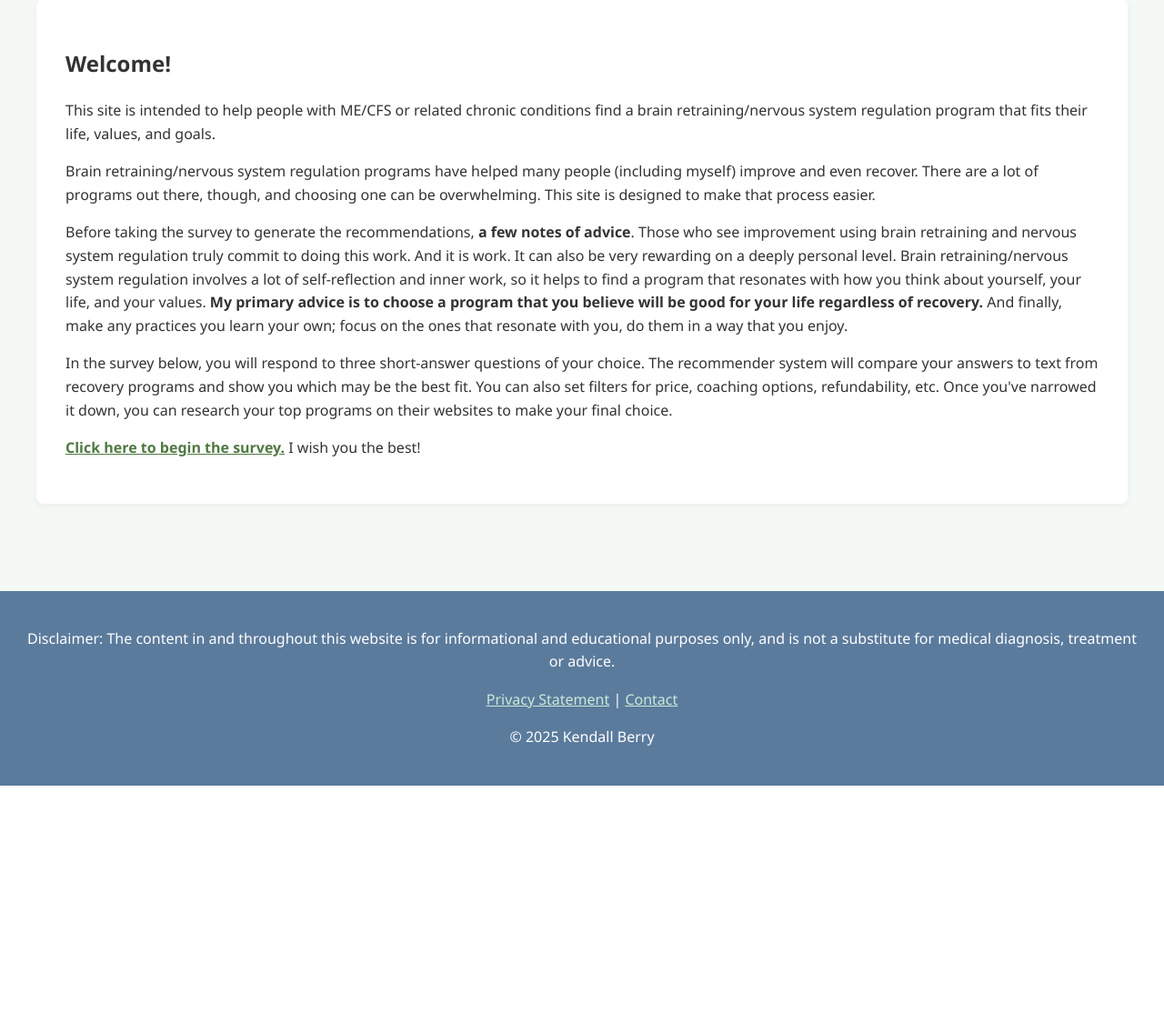
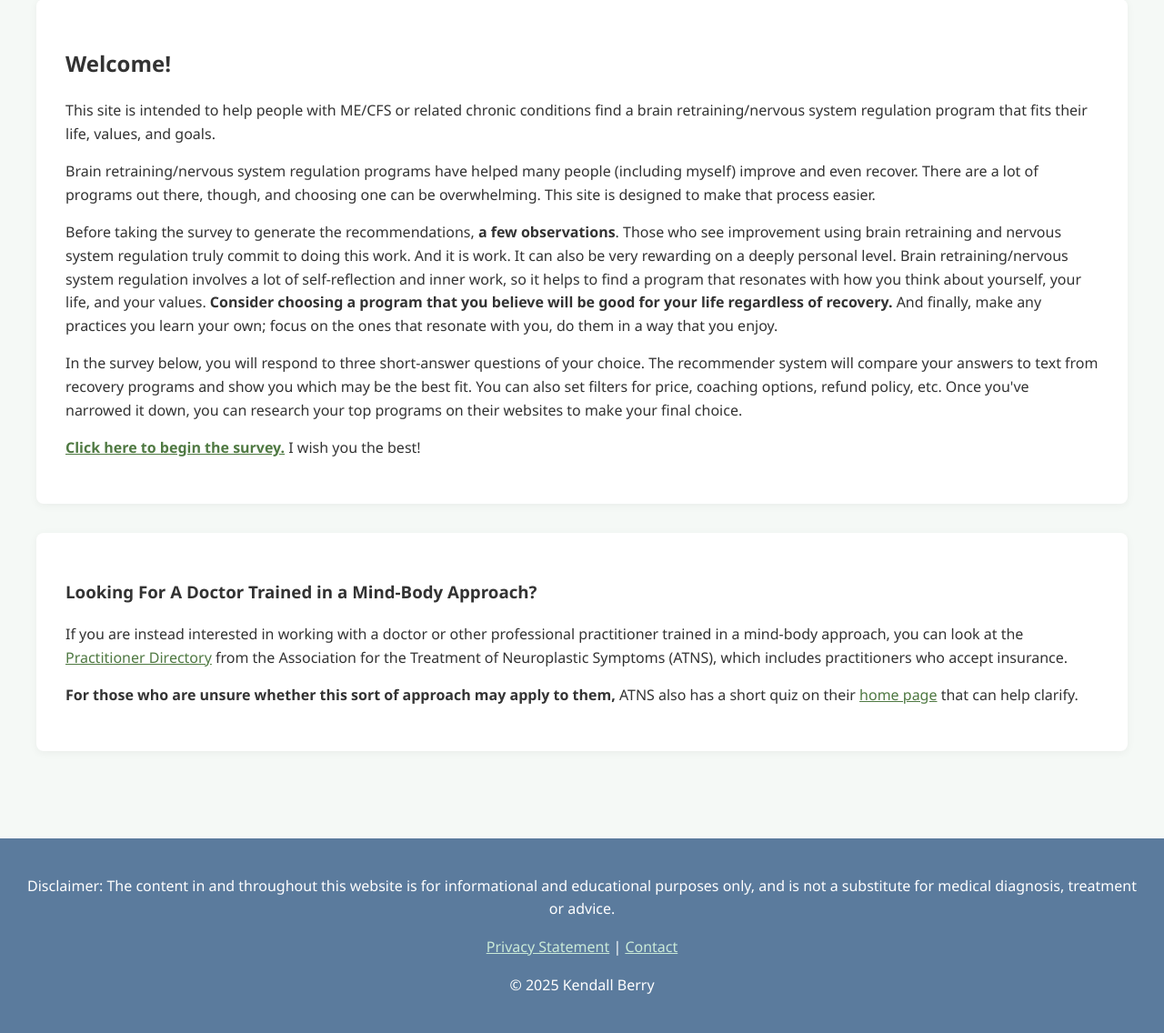
Before and after one commit to jkberry07/cfs-rec-sys, a Flask app: page / in a window 1280 px wide. Shown: the part 278-1414 px from the top of the page at 91% size. Before the commit the page ends 1142 px from the top, so only its background shows below. Run offline with Flask 3, Linux system fonts and the light colour scheme; parts of the project's set-up code (start-up, migrations or seed data) failed here and were passed over.

Commit message:
updated home page to include links to ATNS resources

```diff
--- a/templates/index.html
+++ b/templates/index.html
@@ -34,12 +34,21 @@
 
             <p>Brain retraining/nervous system regulation programs have helped many people (including myself) improve and even recover. There are a lot of programs out there, though, and choosing one can be overwhelming. This site is designed to make that process easier. </p>
 
-            <p>Before taking the survey to generate the recommendations, <b>a few notes of advice</b>. Those who see improvement using brain retraining and nervous system regulation truly commit to doing this work. And it is work. It can also be very rewarding on a deeply personal level. Brain retraining/nervous system regulation involves a lot of self-reflection and inner work, so it helps to find a program that resonates with how you think about yourself, your life, and your values. <b>My primary advice is to choose a program that you believe will be good for your life regardless of recovery.</b> And finally, make any practices you learn your own; focus on the ones that resonate with you, do them in a way that you enjoy.</p>
+            <p>Before taking the survey to generate the recommendations, <b>a few observations</b>. Those who see improvement using brain retraining and nervous system regulation truly commit to doing this work. And it is work. It can also be very rewarding on a deeply personal level. Brain retraining/nervous system regulation involves a lot of self-reflection and inner work, so it helps to find a program that resonates with how you think about yourself, your life, and your values. <b>Consider choosing a program that you believe will be good for your life regardless of recovery.</b> And finally, make any practices you learn your own; focus on the ones that resonate with you, do them in a way that you enjoy.</p>
 
-            <p>In the survey below, you will respond to three short-answer questions of your choice. The recommender system will compare your answers to text from recovery programs and show you which may be the best fit. You can also set filters for price, coaching options, refundability, etc. Once you've narrowed it down, you can research your top programs on their websites to make your final choice.</p>
+            <p>In the survey below, you will respond to three short-answer questions of your choice. The recommender system will compare your answers to text from recovery programs and show you which may be the best fit. You can also set filters for price, coaching options, refund policy, etc. Once you've narrowed it down, you can research your top programs on their websites to make your final choice.</p>
 
             <p><a href="/survey" style="color: var(--primary-green); font-weight: bold;">Click here to begin the survey.</a> I wish you the best!</p>
         </section>
+
+        <section class="intro">
+            <h3>Looking For A Doctor Trained in a Mind-Body Approach?</h3>
+            <p>If you are instead interested in working with a doctor or other professional practitioner trained in a mind-body approach, you can look at the <a href="https://www.symptomatic.me/practitioner-directory" style="color: var(--primary-green);" target="_blank">Practitioner Directory</a> from the Association for the Treatment of Neuroplastic Symptoms (ATNS), which includes practitioners who accept insurance.</p>
+
+            <p><b>For those who are unsure whether this sort of approach may apply to them,</b> ATNS also has a short quiz on their <a href="https://www.symptomatic.me/" style="color: var(--primary-green);" target="_blank">home page</a> that can help clarify.</p>
+
+        </section>
+
       </div>
 
     <footer>
```
